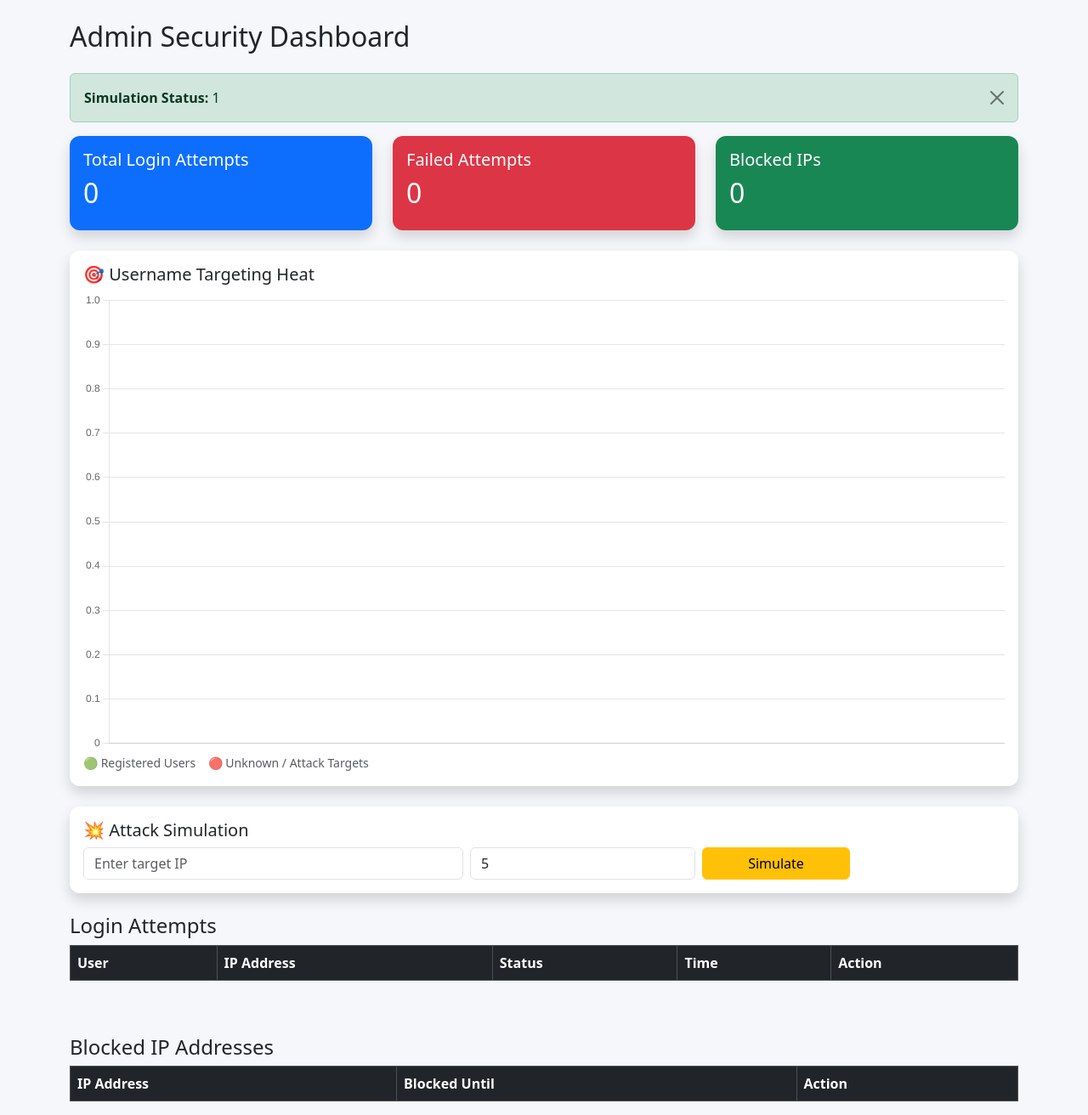
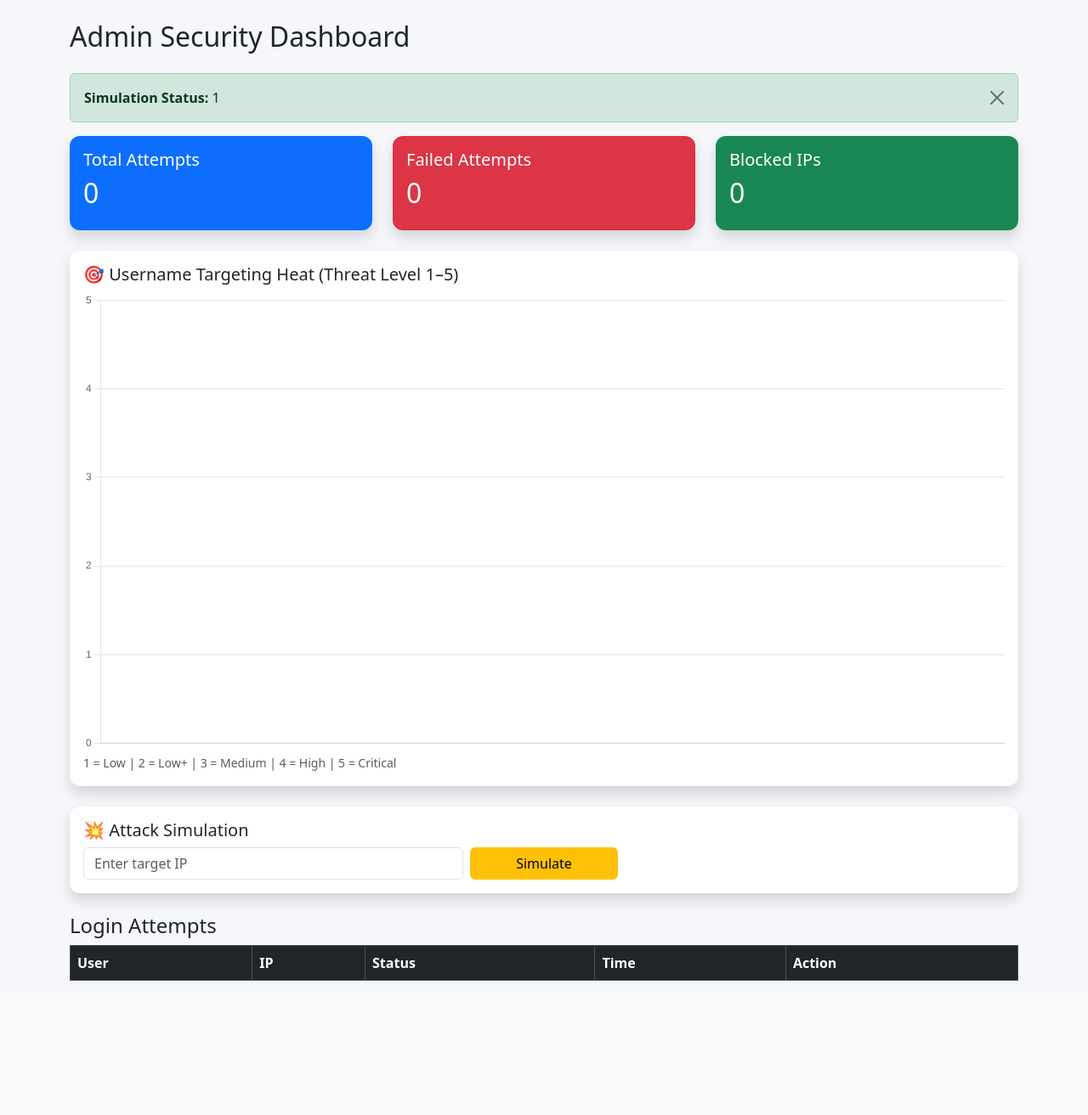
Before and after one commit to bikash-gup/secure-login-system, a Flask app: page /admin in a window 1280 px wide. Shown: the part 56-1368 px from the top of the page at 85% size. After the commit the page ends 1210 px from the top, so only its background shows below. Run offline with Flask 3, Linux system fonts and the light colour scheme; the visitor is signed in with stand-in values (Sample User, id 1); data comes from the database, SQL or seed files in the repository; data that the repository does not hold is empty.

Commit message:
Final admin dashboard with full analytics

```diff
--- a/app.py
+++ b/app.py
@@ -118,13 +118,13 @@ def count_failed_ip(ip):
     conn.close()
     return count
 
+
 # ================= ROUTES =================
 @app.route("/")
 def home():
     return redirect("/login")
 
 
-# ================= LOGIN =================
 @app.route("/login", methods=["GET", "POST"])
 def login():
 
@@ -175,7 +175,6 @@ def login():
     return render_template("login.html")
 
 
-# ================= REGISTER =================
 @app.route("/register", methods=["GET", "POST"])
 def register():
 
@@ -209,7 +208,6 @@ def register():
     return render_template("register.html")
 
 
-# ================= DASHBOARD =================
 @app.route("/dashboard")
 def dashboard():
     if "user" in session and not session.get("admin"):
@@ -217,7 +215,6 @@ def dashboard():
     return redirect("/login")
 
 
-# ================= ADMIN =================
 @app.route("/admin")
 def admin():
 
@@ -227,19 +224,19 @@ def admin():
     conn = sqlite3.connect("database.db")
     cursor = conn.cursor()
 
-    # LOGS
     cursor.execute("SELECT * FROM login_attempts ORDER BY id DESC")
     logs = cursor.fetchall()
 
-    # BLOCKED IPS
     cursor.execute("SELECT * FROM blocked_ips")
     blocked = cursor.fetchall()
 
-    # ================= USERNAME TARGETING HEAT =================
+    # ================= REGISTERED USERS =================
     cursor.execute("SELECT username FROM users")
     registered_users = set([row[0] for row in cursor.fetchall()])
 
+    # ================= USERNAME TARGETING HEAT (THREAT LEVEL 1–5) =================
     heat = {}
+
     for log in logs:
         if log[3] == "failed":
             user = log[1]
@@ -247,15 +244,30 @@ def admin():
 
     sorted_heat = sorted(heat.items(), key=lambda x: x[1], reverse=True)
 
-    user_labels = [u[0] for u in sorted_heat[:10]]
-    user_values = [u[1] for u in sorted_heat[:10]]
+    user_labels = []
+    user_values = []
+    user_colors = []
 
-    user_colors = []
-    for user in user_labels:
+    for user, count in sorted_heat[:10]:
+
+        if count <= 1:
+            level = 1
+        elif count == 2:
+            level = 2
+        elif count == 3:
+            level = 3
+        elif count == 4:
+            level = 4
+        else:
+            level = 5
+
+        user_labels.append(user)
+        user_values.append(level)
+
         if user in registered_users:
-            user_colors.append("#198754")  # GREEN = registered
+            user_colors.append("#198754")  # green
         else:
-            user_colors.append("#dc3545")  # RED = unknown
+            user_colors.append("#dc3545")  # red
 
     conn.close()
 
@@ -270,7 +282,6 @@ def admin():
     )
 
 
-# ================= BLOCK =================
 @app.route("/block_ip/<ip>")
 def block(ip):
     if not session.get("admin"):
@@ -280,7 +291,6 @@ def block(ip):
     return redirect("/admin")
 
 
-# ================= UNBLOCK =================
 @app.route("/unblock_ip/<ip>")
 def unblock(ip):
     if not session.get("admin"):
@@ -295,7 +305,6 @@ def unblock(ip):
     return redirect("/admin")
 
 
-# ================= SIMULATION =================
 @app.route("/simulate_attack", methods=["POST"])
 def simulate_attack():
 
@@ -315,13 +324,11 @@ def simulate_attack():
     return redirect("/admin")
 
 
-# ================= LOGOUT =================
 @app.route("/logout")
 def logout():
     session.clear()
     return redirect("/login")
 
 
-# ================= RUN =================
 if __name__ == "__main__":
     app.run(debug=True)
--- a/templates/admin.html
+++ b/templates/admin.html
@@ -4,28 +4,14 @@
 <title>Admin Security Dashboard</title>
 
 <link href="https://cdn.jsdelivr.net/npm/bootstrap@5.3.2/dist/css/bootstrap.min.css" rel="stylesheet">
-
 <script src="https://cdn.jsdelivr.net/npm/chart.js"></script>
 
 <style>
-body {
-  background: #f5f7fa;
-}
+body { background: #f5f7fa; }
+.card { border: none; border-radius: 12px; }
+.card:hover { transform: scale(1.02); transition: 0.3s; }
 
-.card {
-  border: none;
-  border-radius: 12px;
-}
-
-.card:hover {
-  transform: scale(1.02);
-  transition: 0.3s;
-}
-
-.stat-card {
-  color: white;
-}
-
+.stat-card { color: white; }
 .stat1 { background: #0d6efd; }
 .stat2 { background: #dc3545; }
 .stat3 { background: #198754; }
@@ -35,7 +21,6 @@ body {
 
 <body>
 
-<!-- NAVBAR -->
 <nav class="navbar navbar-dark bg-dark">
   <div class="container-fluid">
     <span class="navbar-brand">🔐 Secure Login System - Admin Panel</span>
@@ -50,7 +35,6 @@ body {
 
 <h2 class="mb-4">Admin Security Dashboard</h2>
 
-<!-- SIM STATUS -->
 {% if sim_status %}
 <div class="alert alert-success alert-dismissible fade show">
   <strong>Simulation Status:</strong> {{ sim_status }}
@@ -64,7 +48,7 @@ body {
   <div class="col-md-4">
     <div class="card stat-card stat1 shadow">
       <div class="card-body">
-        <h5>Total Login Attempts</h5>
+        <h5>Total Attempts</h5>
         <h2>{{ logs|length }}</h2>
       </div>
     </div>
@@ -90,52 +74,45 @@ body {
 
 </div>
 
-<!-- 🎯 USERNAME TARGETING HEAT -->
+<!-- THREAT HEAT -->
 <div class="card shadow mb-4">
   <div class="card-body">
-    <h5>🎯 Username Targeting Heat</h5>
+    <h5>🎯 Username Targeting Heat (Threat Level 1–5)</h5>
+
     <canvas id="heatChart"></canvas>
 
     <small class="text-muted">
-      🟢 Registered Users &nbsp;&nbsp; 🔴 Unknown / Attack Targets
+      1 = Low | 2 = Low+ | 3 = Medium | 4 = High | 5 = Critical
     </small>
   </div>
 </div>
 
-<!-- ATTACK SIMULATION -->
+<!-- SIMULATION -->
 <div class="card shadow mb-4">
   <div class="card-body">
     <h5>💥 Attack Simulation</h5>
 
     <form method="POST" action="/simulate_attack" class="row g-2">
-
       <div class="col-md-5">
         <input type="text" name="target_ip" class="form-control" placeholder="Enter target IP" required>
-      </div>
-
-      <div class="col-md-3">
-        <input type="number" name="attempts" class="form-control" value="5" min="1">
       </div>
 
       <div class="col-md-2">
         <button class="btn btn-warning w-100">Simulate</button>
       </div>
-
     </form>
 
   </div>
 </div>
 
-<!-- LOGIN LOGS -->
+<!-- LOGS -->
 <h4>Login Attempts</h4>
 
-<div class="table-responsive">
 <table class="table table-striped table-bordered">
-
 <thead class="table-dark">
 <tr>
   <th>User</th>
-  <th>IP Address</th>
+  <th>IP</th>
   <th>Status</th>
   <th>Time</th>
   <th>Action</th>
@@ -143,89 +120,48 @@ body {
 </thead>
 
 <tbody>
-
 {% for log in logs %}
 <tr>
-
   <td>{{ log[1] }}</td>
   <td>{{ log[2] }}</td>
-
   <td>
     {% if log[3] == "success" %}
       <span class="badge bg-success">Success</span>
-    {% elif log[3] == "failed" %}
+    {% else %}
       <span class="badge bg-danger">Failed</span>
-    {% else %}
-      <span class="badge bg-warning">{{ log[3] }}</span>
     {% endif %}
   </td>
-
   <td>{{ log[4] }}</td>
-
   <td>
     <a href="/block_ip/{{ log[2] }}" class="btn btn-danger btn-sm">Block</a>
     <a href="/unblock_ip/{{ log[2] }}" class="btn btn-success btn-sm">Unblock</a>
   </td>
-
 </tr>
 {% endfor %}
-
 </tbody>
-
 </table>
-</div>
-
-<!-- BLOCKED IPS -->
-<h4 class="mt-5">Blocked IP Addresses</h4>
-
-<div class="table-responsive">
-<table class="table table-bordered">
-
-<thead class="table-dark">
-<tr>
-  <th>IP Address</th>
-  <th>Blocked Until</th>
-  <th>Action</th>
-</tr>
-</thead>
-
-<tbody>
-
-{% for b in blocked %}
-<tr>
-
-  <td>{{ b[1] }}</td>
-  <td>{{ b[2] }}</td>
-
-  <td>
-    <a href="/unblock_ip/{{ b[1] }}" class="btn btn-success btn-sm">Unblock</a>
-  </td>
-
-</tr>
-{% endfor %}
-
-</tbody>
-
-</table>
-</div>
 
 </div>
 
-<!-- 📊 CHART SCRIPT -->
 <script>
-const heatCtx = document.getElementById('heatChart');
-
-new Chart(heatCtx, {
+new Chart(document.getElementById('heatChart'), {
     type: 'bar',
     data: {
         labels: {{ user_labels | tojson }},
         datasets: [{
-            label: 'Username Targeting Heat',
+            label: 'Threat Level (1–5)',
             data: {{ user_values | tojson }},
             backgroundColor: {{ user_colors | tojson }}
         }]
     },
     options: {
+        scales: {
+            y: {
+                beginAtZero: true,
+                max: 5,
+                ticks: { stepSize: 1 }
+            }
+        },
         plugins: {
             legend: { display: false }
         }
@@ -233,7 +169,5 @@ new Chart(heatCtx, {
 });
 </script>
 
-<script src="https://cdn.jsdelivr.net/npm/bootstrap@5.3.2/dist/js/bootstrap.bundle.min.js"></script>
-
 </body>
 </html>
```
